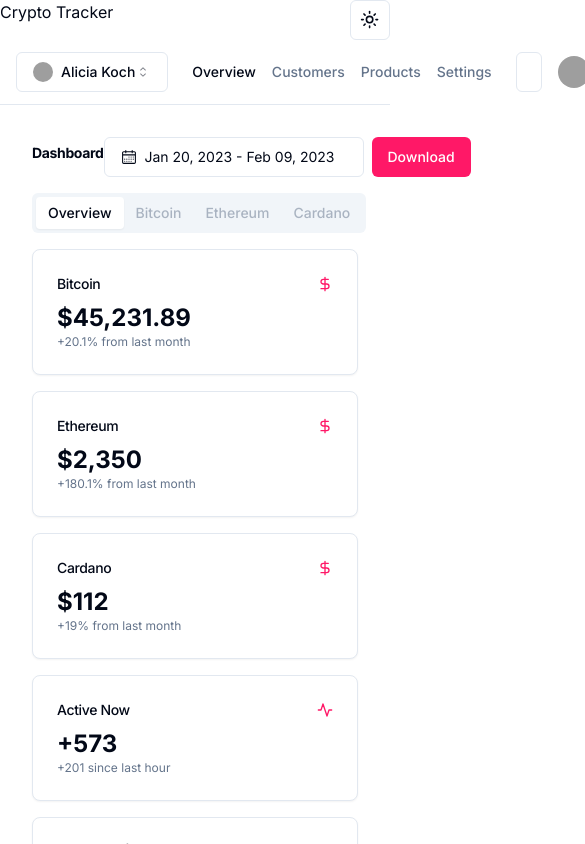
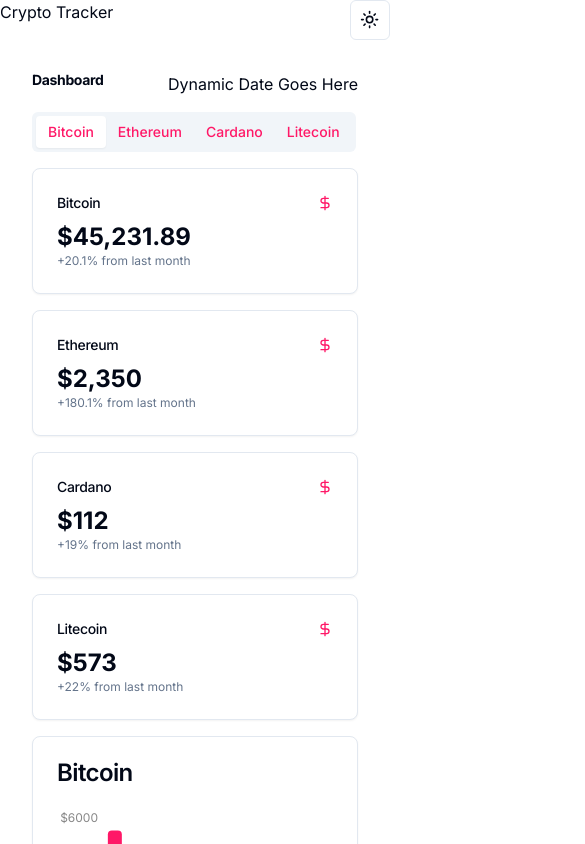
Before and after one commit to LRSORRENTI/crypto-tracker, a Next.js app: page / in a window 390 px wide. Shown: the top 844 px of the page, 585 px wide, since content can reach past the window. Built offline with nearby package versions, Linux system fonts and the light colour scheme; grey boxes are pictures that could not be loaded.

Commit message:
Added changes to cards for litecoin and btc, there's a strange behavior where the graph is not responsive, but if you shrink the window to the smallest size and refresh the page it is responsive?

```diff
--- a/src/app/globals.css
+++ b/src/app/globals.css
@@ -64,6 +64,9 @@
     --input: 217.2 32.6% 17.5%;
     --ring: 212.7 26.8% 83.9%;
   }
+  .magenta {
+    --magenta: #ff1867;
+  }
 }
 
 @layer base {
--- a/src/app/page.tsx
+++ b/src/app/page.tsx
@@ -48,7 +48,7 @@ export default function DashboardPage() {
         />
       </div> */}
       <div className="flex-col sm:flex">
-        <div className="border-b">
+        {/* <div className="border-b">
           <div className="flex h-16 items-center px-4">
             <TeamSwitcher />
             <MainNav className="mx-6" />
@@ -57,26 +57,27 @@ export default function DashboardPage() {
               <UserNav />
             </div>
           </div>
-        </div>
+        </div> */}
         <div className="flex-1 space-y-4 p-8 pt-6">
           <div className="flex items-center justify-between space-y-2">
             <h2 className="text-sm font-bold tracking-tight md:text-xl">Dashboard</h2>
             <div className="flex items-center space-x-2">
-              <CalendarDateRangePicker />
-              <Button style={{backgroundColor: "#FF1867", color: "#ffffff"}}>Download</Button>
+              {/* <CalendarDateRangePicker /> */}
+              {/* <Button style={{backgroundColor: "#FF1867", color: "#ffffff"}}>Download</Button> */}
+              <p>Dynamic Date Goes Here</p>
             </div>
           </div>
           <Tabs defaultValue="overview" className="space-y-4">
             <TabsList>
-              <TabsTrigger value="overview">Overview</TabsTrigger>
-              <TabsTrigger value="analytics" disabled>
-                Bitcoin
-              </TabsTrigger>
-              <TabsTrigger value="reports" disabled>
+              <TabsTrigger style={{color: "#FF1867"}} value="overview">Bitcoin</TabsTrigger>
+              <TabsTrigger style={{color: "#FF1867"}}value="reports">
                 Ethereum
               </TabsTrigger>
-              <TabsTrigger value="notifications" disabled>
+              <TabsTrigger style={{color: "#FF1867"}} value="notifications">
                 Cardano
+              </TabsTrigger>
+              <TabsTrigger style={{color: "#FF1867"}} value="analytics">
+                Litecoin
               </TabsTrigger>
             </TabsList>
             <TabsContent value="overview" className="space-y-4">
@@ -160,7 +161,7 @@ export default function DashboardPage() {
                 <Card>
                   <CardHeader className="flex flex-row items-center justify-between space-y-0 pb-2">
                     <CardTitle className="text-sm font-medium">
-                      Active Now
+                      Litecoin
                     </CardTitle>
                     <svg
                       xmlns="http://www.w3.org/2000/svg"
@@ -172,21 +173,22 @@ export default function DashboardPage() {
                       strokeWidth="2"
                       className="h-4 w-4 text-muted-foreground"
                     >
-                      <path style={{color: "#FF1867"}} d="M22 12h-4l-3 9L9 3l-3 9H2" />
+
+                      <path style={{color: "#FF1867"}} d="M12 2v20M17 5H9.5a3.5 3.5 0 0 0 0 7h5a3.5 3.5 0 0 1 0 7H6" />
                     </svg>
                   </CardHeader>
                   <CardContent>
-                    <div className="text-2xl font-bold">+573</div>
+                    <div className="text-2xl font-bold">$573</div>
                     <p className="text-xs text-muted-foreground">
-                      +201 since last hour
+                    +22% from last month
                     </p>
                   </CardContent>
                 </Card>
               </div>
-              <div className="grid gap-4 md:grid-cols-2 lg:grid-cols-7">
+              <div className="grid gap-4 md:grid-cols-2">
                 <Card className="col-span-4">
                   <CardHeader>
-                    <CardTitle>Overview</CardTitle>
+                    <CardTitle>Bitcoin</CardTitle>
                   </CardHeader>
                   <CardContent className="pl-2">
                     <Overview />
```
